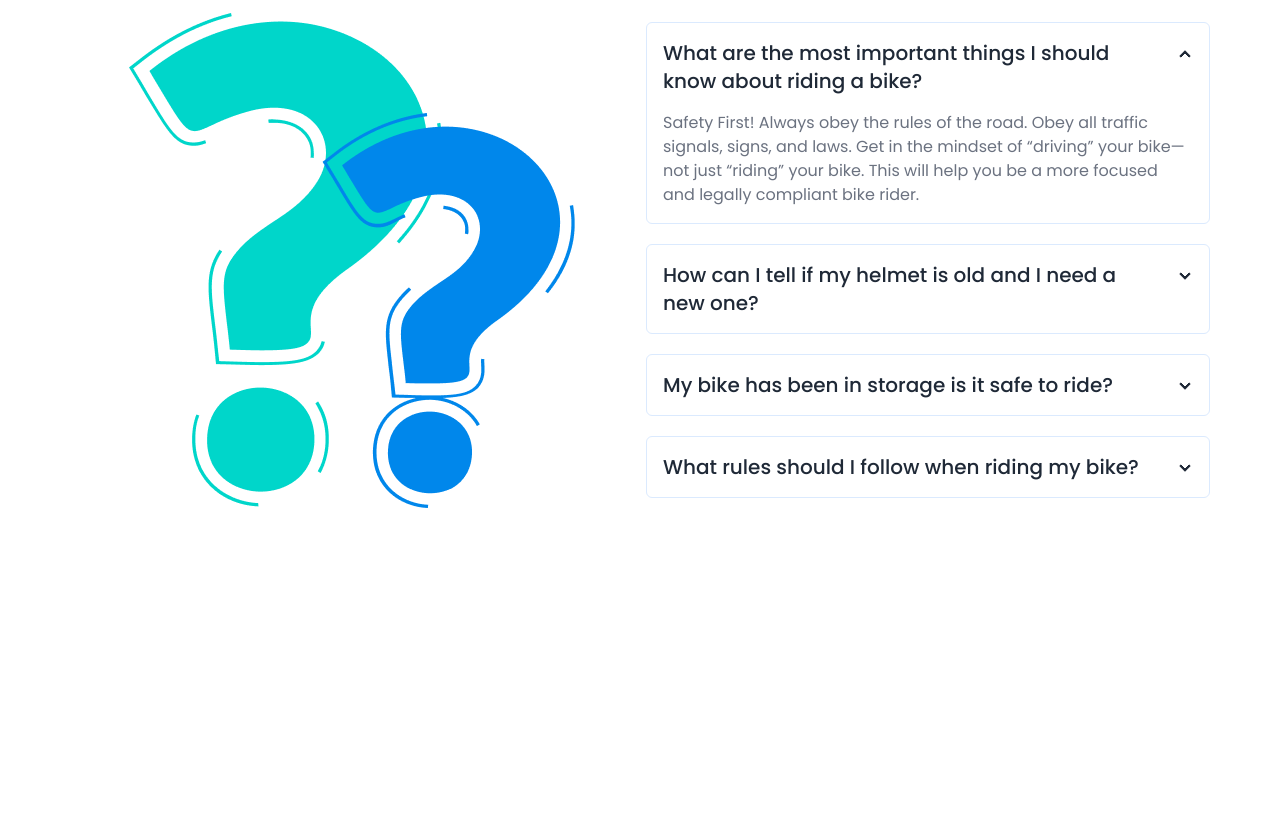
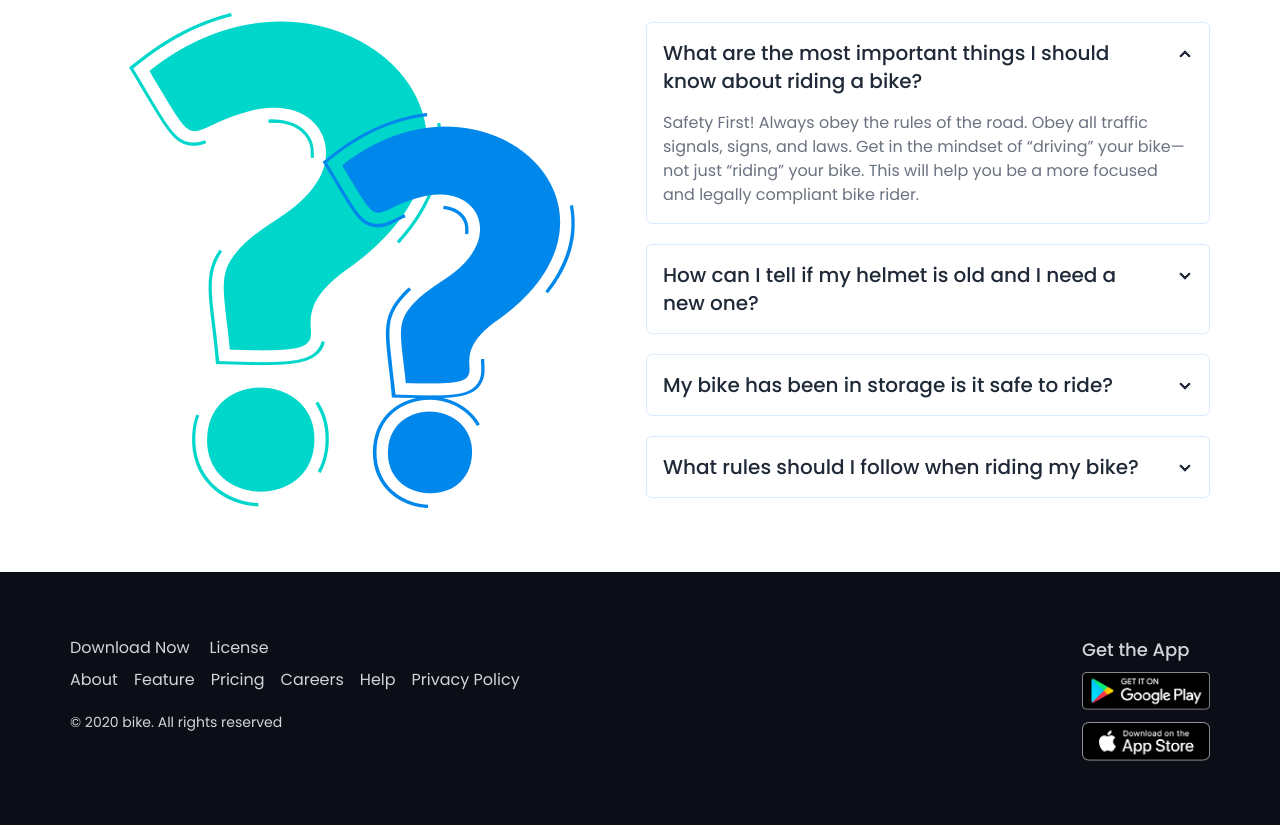
Before and after one commit to sanjitgh/biker-zone, a plain HTML site: page index.html in a window 1280 px wide. Shown: the part 2675-3500 px from the top of the page. Before the commit the page ends 3247 px from the top, so only its background shows below. Drawn offline with nearby package versions, Linux system fonts and the light colour scheme.

Commit message:
footer done

```diff
--- a/index.html
+++ b/index.html
@@ -600,52 +600,144 @@
         <!-- section header -->
         <div class="text-center">
           <h1 class="xl:text-5xl text-3xl text-black mb-4 font-semibold">
-                Frequently Asked  <span class="text-orange">Questions</span>
+            Frequently Asked <span class="text-orange">Questions</span>
           </h1>
         </div>
 
         <!-- item container -->
-           <div class="grid xl:grid-cols-2 gap-10 xl:gap-3 place-items-center mt-20">
+        <div
+          class="grid xl:grid-cols-2 gap-10 xl:gap-3 place-items-center mt-20"
+        >
           <!-- left item -->
           <div>
-                <img class="w-full" src="images/others/faq.png" alt="">
+            <img class="w-full" src="images/others/faq.png" alt="" />
           </div>
           <!-- right item -->
           <div class="space-y-5">
-
-                <div class="collapse collapse-arrow bg-transparent border border-blue-100 rounded-md">
+            <div
+              class="collapse collapse-arrow bg-transparent border border-blue-100 rounded-md"
+            >
               <input type="radio" name="my-accordion-2" checked="checked" />
-                    <div class="collapse-title text-xl font-medium">What are the most important things I should know about riding a bike?</div>
+              <div class="collapse-title text-xl font-medium">
+                What are the most important things I should know about riding a
+                bike?
+              </div>
               <div class="collapse-content">
-                      <p class="text-gray-500">Safety First! Always obey the rules of the road. Obey all traffic signals, signs, and laws. Get in the mindset of “driving” your bike—not just “riding” your bike. This will help you be a more focused and legally compliant bike rider. </p>
+                <p class="text-gray-500">
+                  Safety First! Always obey the rules of the road. Obey all
+                  traffic signals, signs, and laws. Get in the mindset of
+                  “driving” your bike—not just “riding” your bike. This will
+                  help you be a more focused and legally compliant bike rider.
+                </p>
               </div>
             </div>
 
-                <div class="collapse collapse-arrow bg-transparent border border-blue-100 rounded-md">
-                    <input type="radio" name="my-accordion-2"/>
-                    <div class="collapse-title text-xl font-medium">How can I tell if my helmet is old and I need a new one?</div>
+            <div
+              class="collapse collapse-arrow bg-transparent border border-blue-100 rounded-md"
+            >
+              <input type="radio" name="my-accordion-2" />
+              <div class="collapse-title text-xl font-medium">
+                How can I tell if my helmet is old and I need a new one?
+              </div>
               <div class="collapse-content">
-                      <p class="text-gray-500">Safety First! Always obey the rules of the road. Obey all traffic signals, signs, and laws. Get in the mindset of “driving” your bike—not just “riding” your bike. This will help you be a more focused and legally compliant bike rider. </p>
+                <p class="text-gray-500">
+                  Safety First! Always obey the rules of the road. Obey all
+                  traffic signals, signs, and laws. Get in the mindset of
+                  “driving” your bike—not just “riding” your bike. This will
+                  help you be a more focused and legally compliant bike rider.
+                </p>
               </div>
             </div>
 
-                <div class="collapse collapse-arrow bg-transparent border border-blue-100 rounded-md">
-                    <input type="radio" name="my-accordion-2"/>
-                    <div class="collapse-title text-xl font-medium">My bike has been in storage is it safe to ride?</div>
+            <div
+              class="collapse collapse-arrow bg-transparent border border-blue-100 rounded-md"
+            >
+              <input type="radio" name="my-accordion-2" />
+              <div class="collapse-title text-xl font-medium">
+                My bike has been in storage is it safe to ride?
+              </div>
               <div class="collapse-content">
-                      <p class="text-gray-500">Safety First! Always obey the rules of the road. Obey all traffic signals, signs, and laws. Get in the mindset of “driving” your bike—not just “riding” your bike. This will help you be a more focused and legally compliant bike rider. </p>
+                <p class="text-gray-500">
+                  Safety First! Always obey the rules of the road. Obey all
+                  traffic signals, signs, and laws. Get in the mindset of
+                  “driving” your bike—not just “riding” your bike. This will
+                  help you be a more focused and legally compliant bike rider.
+                </p>
               </div>
             </div>
 
-                <div class="collapse collapse-arrow bg-transparent border border-blue-100 rounded-md">
-                    <input type="radio" name="my-accordion-2"/>
-                    <div class="collapse-title text-xl font-medium">What rules should I follow when riding my bike?</div>
+            <div
+              class="collapse collapse-arrow bg-transparent border border-blue-100 rounded-md"
+            >
+              <input type="radio" name="my-accordion-2" />
+              <div class="collapse-title text-xl font-medium">
+                What rules should I follow when riding my bike?
+              </div>
               <div class="collapse-content">
-                      <p class="text-gray-500">Safety First! Always obey the rules of the road. Obey all traffic signals, signs, and laws. Get in the mindset of “driving” your bike—not just “riding” your bike. This will help you be a more focused and legally compliant bike rider. </p>
+                <p class="text-gray-500">
+                  Safety First! Always obey the rules of the road. Obey all
+                  traffic signals, signs, and laws. Get in the mindset of
+                  “driving” your bike—not just “riding” your bike. This will
+                  help you be a more focused and legally compliant bike rider.
+                </p>
               </div>
             </div>
           </div>
         </div>
       </section>
+    </main>
+
+    <!-- footer section -->
+    <footer class="bg-[#0B0D17] py-16">
+      <div
+        class="flex flex-col md:flex-row justify-between gap-14 md:gap-5 max-w-[1140px] mx-auto px-3 xl:px-0"
+      >
+        <!-- left item -->
+        <div class="text-gray-300">
+          <div class="flex gap-5 mb-2">
+            <p>Download Now</p>
+            <p>License</p>
+          </div>
+          <ul class="flex gap-4 mb-5 flex-wrap">
+            <li>
+              <a class="hover:text-orange transition-colors" href="">About</a>
+            </li>
+            <li>
+              <a class="hover:text-orange transition-colors" href="">Feature</a>
+            </li>
+            <li>
+              <a class="hover:text-orange transition-colors" href="">Pricing</a>
+            </li>
+            <li>
+              <a class="hover:text-orange transition-colors" href="">Careers</a>
+            </li>
+            <li>
+              <a class="hover:text-orange transition-colors" href="">Help</a>
+            </li>
+            <li>
+              <a class="hover:text-orange transition-colors" href=""
+                >Privacy Policy</a
+              >
+            </li>
+          </ul>
+
+          <p class="text-[14px]">© 2020 bike. All rights reserved</p>
+        </div>
+        <!-- right item -->
+        <div>
+          <h3 class="text-lg font-medium mb-2 text-gray-300">Get the App</h3>
+          <div>
+            <a href=""
+              ><img class="w-32 mb-3" src="images/others/android.png" alt=""
+            /></a>
+          </div>
+          <div>
+            <a href=""
+              ><img class="w-32" src="images/others/ios.png" alt=""
+            /></a>
+          </div>
+        </div>
+      </div>
+    </footer>
   </body>
 </html>
```
Lines whose indentation alone changed are shown as unchanged.
